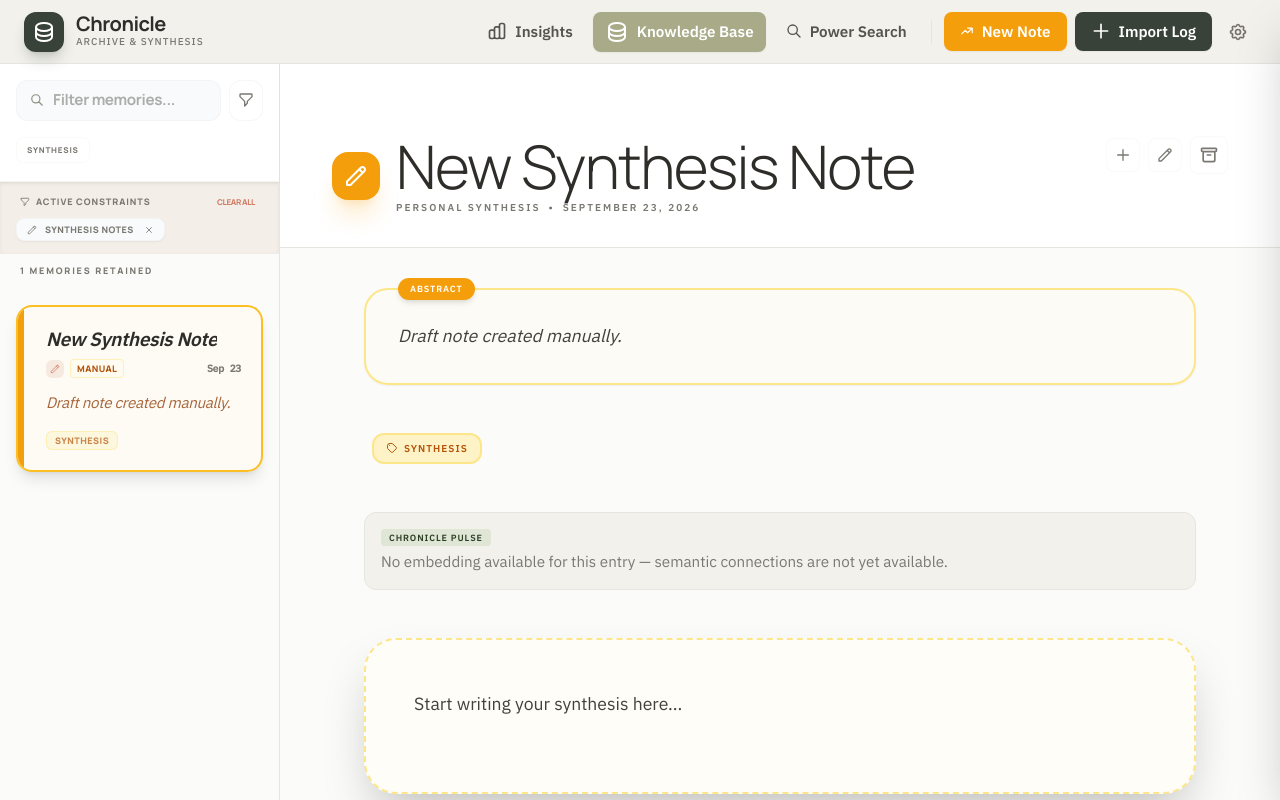
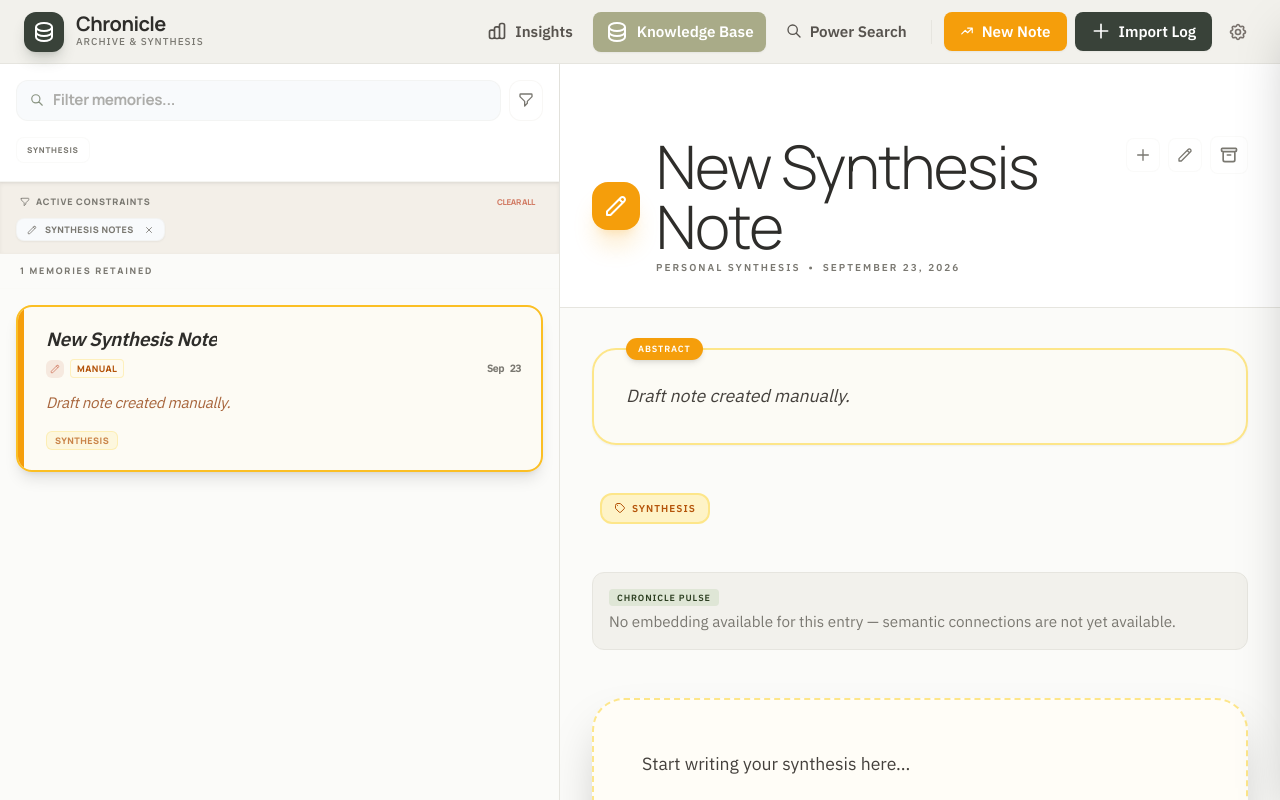
Before and after one commit to Bojanni050/Chronicle-Gaia, a React (Vite) app: page / in a window 1280 px wide. Both pictures are taken after a click on the button "New Note". Built offline with nearby package versions, Linux system fonts and the light colour scheme.

Commit message:
Resizable first column: 2x default width, drag handle, max 50vw

```diff
--- a/components/Sidebar.tsx
+++ b/components/Sidebar.tsx
@@ -1,5 +1,5 @@
 
-import React, { useState, useMemo } from 'react';
+import React, { useState, useMemo, useEffect, useRef, useCallback } from 'react';
 import { ChatEntry, ItemType, SourceType } from '../types';
 import { SearchIcon, XIcon, MessageIcon, ActivityIcon, PencilIcon, FilterIcon, CalendarIcon, TagIcon, OpenAIIcon, ClaudeIcon, GeminiIcon, TerminalIcon } from './Icons';
 import { ChatCard } from './ChatCard';
@@ -48,6 +48,49 @@
   onShowArchivedChange
 }) => {
   const [showQuickFilters, setShowQuickFilters] = useState(false);
+  const MIN_WIDTH = 240;
+  const DEFAULT_WIDTH = 560;
+  const [width, setWidth] = useState(DEFAULT_WIDTH);
+  const asideRef = useRef<HTMLElement>(null);
+  const isResizing = useRef(false);
+
+  const clampWidth = useCallback((px: number) => {
+    const max = window.innerWidth * 0.5;
+    return Math.min(Math.max(px, MIN_WIDTH), max);
+  }, []);
+
+  const startResize = useCallback((e: React.MouseEvent) => {
+    e.preventDefault();
+    isResizing.current = true;
+    document.body.style.cursor = 'col-resize';
+    document.body.style.userSelect = 'none';
+  }, []);
+
+  useEffect(() => {
+    const onMove = (e: MouseEvent) => {
+      if (!isResizing.current) return;
+      const left = asideRef.current?.getBoundingClientRect().left ?? 0;
+      setWidth(clampWidth(e.clientX - left));
+    };
+    const onUp = () => {
+      if (!isResizing.current) return;
+      isResizing.current = false;
+      document.body.style.cursor = '';
+      document.body.style.userSelect = '';
+    };
+    window.addEventListener('mousemove', onMove);
+    window.addEventListener('mouseup', onUp);
+    return () => {
+      window.removeEventListener('mousemove', onMove);
+      window.removeEventListener('mouseup', onUp);
+    };
+  }, [clampWidth]);
+
+  useEffect(() => {
+    const onResize = () => setWidth(w => clampWidth(w));
+    window.addEventListener('resize', onResize);
+    return () => window.removeEventListener('resize', onResize);
+  }, [clampWidth]);
 
   const getSourceIcon = (source: string) => {
     const s = source.toLowerCase();
@@ -125,7 +168,20 @@
   };
 
   return (
-    <aside className="w-[280px] border-r border-sandstone dark:border-stone-800 bg-[#F2F1EC] dark:bg-stone-900/50 flex flex-col shrink-0 font-sans relative transition-all">
+    <aside
+      ref={asideRef}
+      style={{ width: `${width}px` }}
+      className="max-w-[50vw] border-r border-sandstone dark:border-stone-800 bg-[#F2F1EC] dark:bg-stone-900/50 flex flex-col shrink-0 font-sans relative transition-colors"
+    >
+
+      {/* Resize handle */}
+      <div
+        onMouseDown={startResize}
+        title="Drag to resize"
+        className="absolute top-0 right-0 h-full w-1.5 -mr-0.5 cursor-col-resize z-20 group"
+      >
+        <div className="h-full w-full transition-colors group-hover:bg-sage-green/40" />
+      </div>
 
       {/* Top Search & Filter Header */}
       <div className="p-4 space-y-4 border-b border-sandstone/40 bg-white dark:bg-stone-900 z-10 shadow-sm">
```
Also changed, not shown: 1 other file (tests, documents, lock files or other folders).
